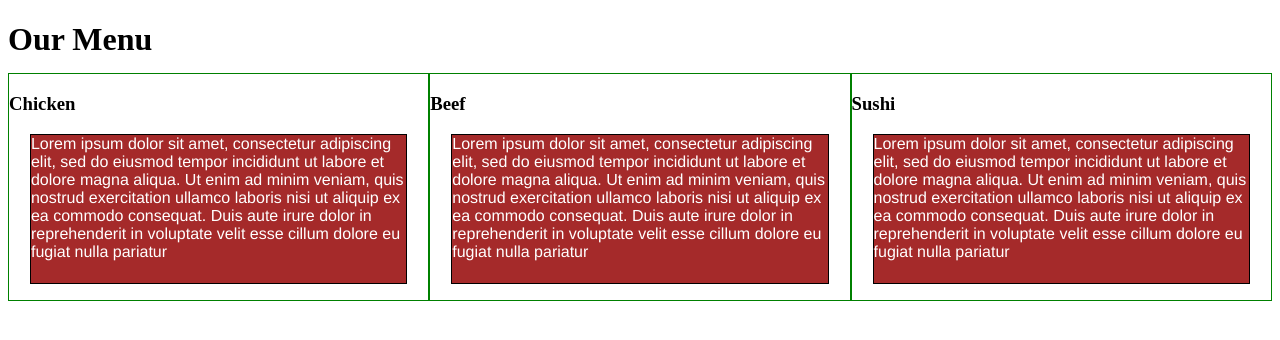
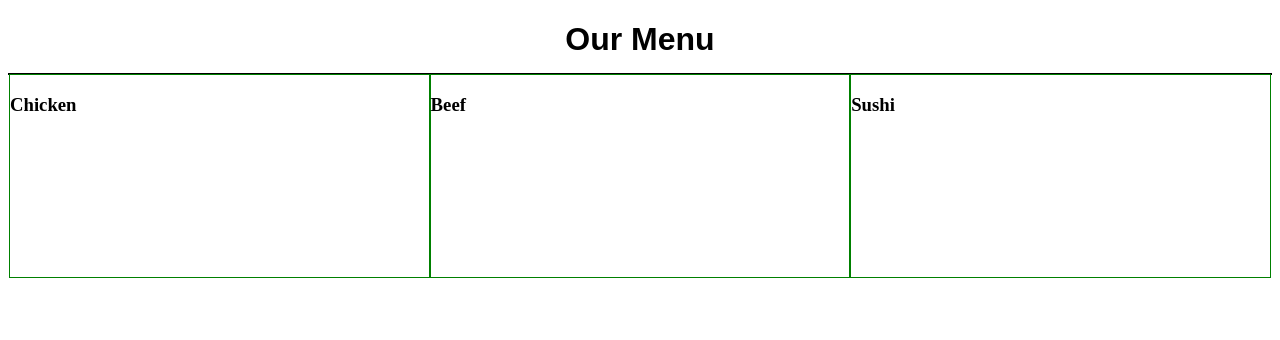
Before and after one commit to ujjwalkumar8577/Coursera, a plain HTML site: page Web Development/index.html in a window 1280 px wide. Drawn offline with Linux system fonts and the light colour scheme.

Commit message:
Update styles.css

```diff
--- a/Web Development/css/styles.css
+++ b/Web Development/css/styles.css
@@ -3,22 +3,28 @@
   box-sizing: border-box;
 }
 h1 {
+  font-family: sans-serif;
+  text-align: center;
   margin-bottom: 15px;
 }
 
 p {
-  border: 1px solid black;
-  background-color: #A52A2A;
   width: 90%;
-  height: 150px;
   margin-right: auto;
   margin-left: auto;
   font-family: Helvetica;
   color: white;
 }
 
+.heading {
+  border: 1px solid black;
+  background-color: red;
+}
+
 /* Simple Responsive Framework. */
 .row {
+  border: 1px solid black;
+  background-color: grey;
   width: 100%;
 }
 
```
